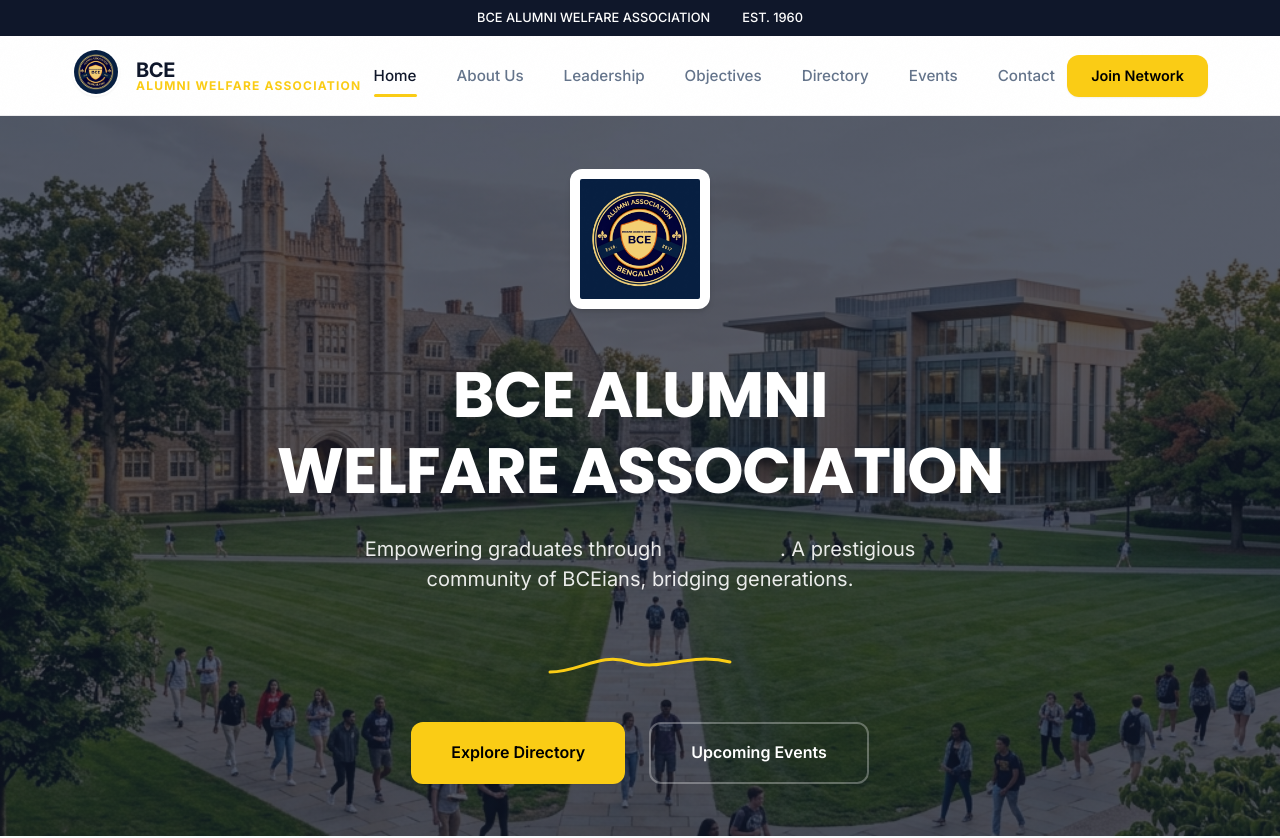
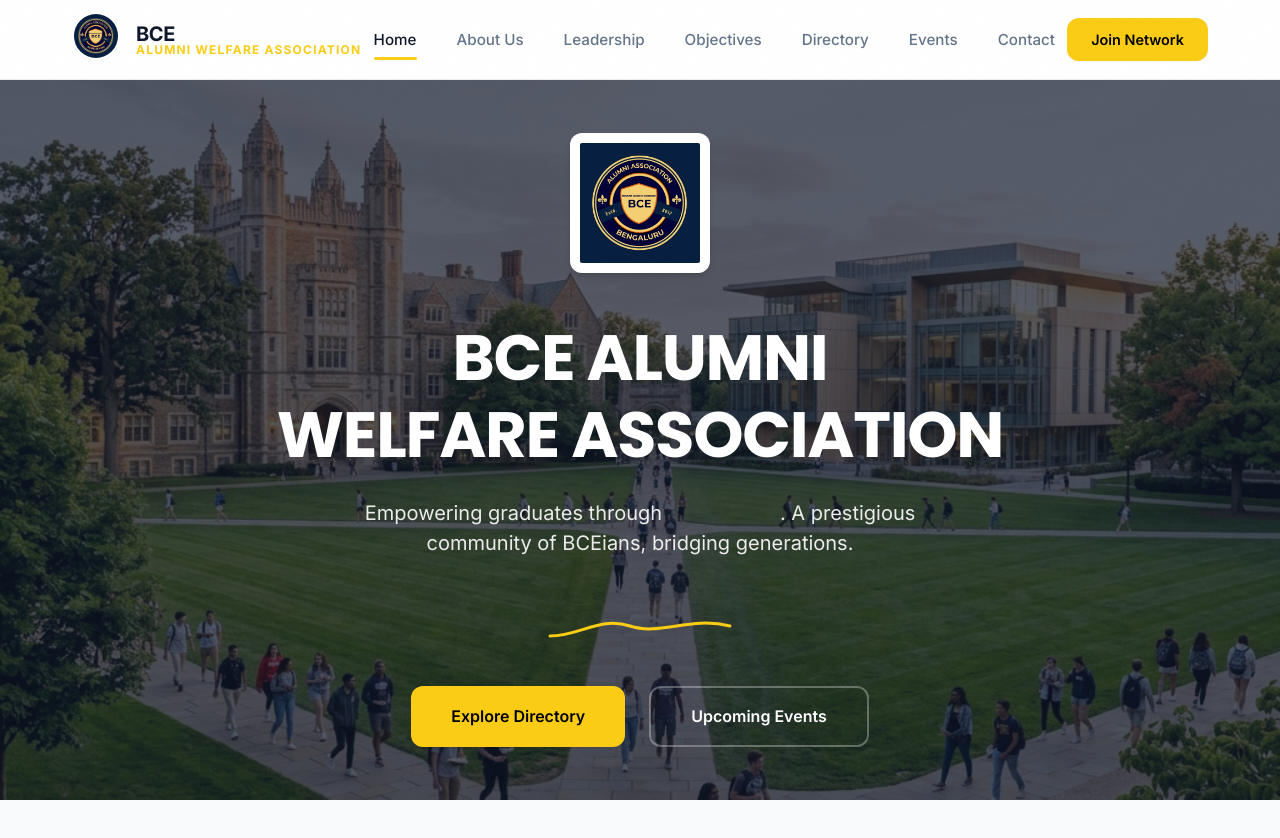
Before and after one commit to rohanjha-rj/alumni_web, a plain HTML site: page index.html in a window 1280 px wide. Shown: the top 838 px of the page. Drawn offline with Linux system fonts and the light colour scheme.

Commit message:
Header update

```diff
--- a/index.html
+++ b/index.html
@@ -14,12 +14,6 @@
 <body>
     <div class="scroll-progress" id="scrollProgress"></div>
 
-    <div class="header-top-bar">
-        <div class="container top-bar-content">
-            <span>BCE ALUMNI WELFARE ASSOCIATION</span>
-            <span>EST. 1960</span>
-        </div>
-    </div>
 
     <nav class="navbar">
         <div class="container nav-content">
@@ -69,10 +63,13 @@
                 <img src="assets/images/association-logo.png" alt="BCE Logo" class="hero-assoc-logo">
             </div>
             <h1>BCE ALUMNI<br>WELFARE ASSOCIATION</h1>
-            <p>Empowering graduates through <span class="txt-cycle" data-words='["Welfare", "Mentorship", "Legacy", "Success"]'>Welfare</span>. A prestigious community of BCEians, bridging generations.</p>
+            <p>Empowering graduates through <span class="txt-cycle"
+                    data-words='["Welfare", "Mentorship", "Legacy", "Success"]'>Welfare</span>. A prestigious community
+                of BCEians, bridging generations.</p>
             <div class="hero-signature">
                 <svg width="200" height="40" viewBox="0 0 200 40" fill="none" xmlns="http://www.w3.org/2000/svg">
-                    <path class="sig-path" d="M10 30C40 30 60 10 90 20C120 30 150 10 190 20" stroke="var(--modern-gold)" stroke-width="3" stroke-linecap="round" />
+                    <path class="sig-path" d="M10 30C40 30 60 10 90 20C120 30 150 10 190 20" stroke="var(--modern-gold)"
+                        stroke-width="3" stroke-linecap="round" />
                 </svg>
             </div>
             <div class="hero-btns">
@@ -84,7 +81,8 @@
 
     <section class="bg-light">
         <div class="container">
-            <div class="stat-card-wrap" style="display:grid; grid-template-columns: repeat(auto-fit, minmax(200px, 1fr)); gap: 3rem;">
+            <div class="stat-card-wrap"
+                style="display:grid; grid-template-columns: repeat(auto-fit, minmax(200px, 1fr)); gap: 3rem;">
                 <div class="stat-card reveal" style="text-align:center;">
                     <h3 style="font-size:3rem; color:var(--nav-navy); margin-bottom:0.5rem;" data-target="50000">0</h3>
                     <p
```
